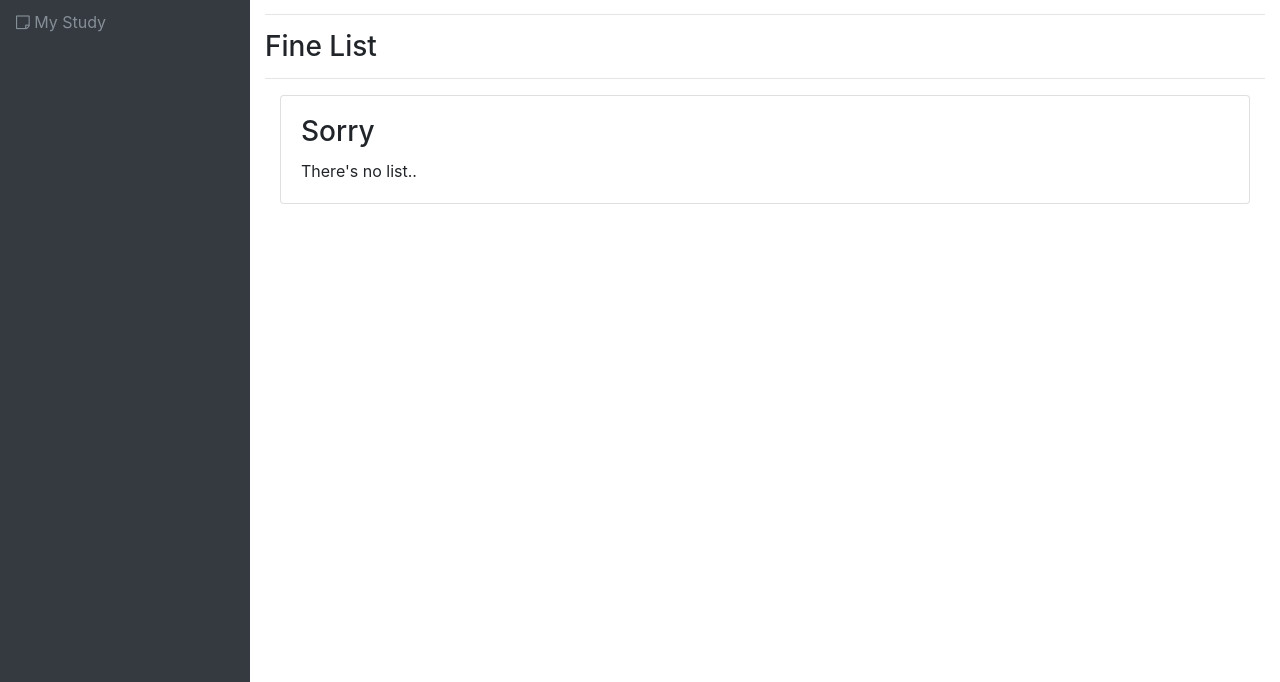
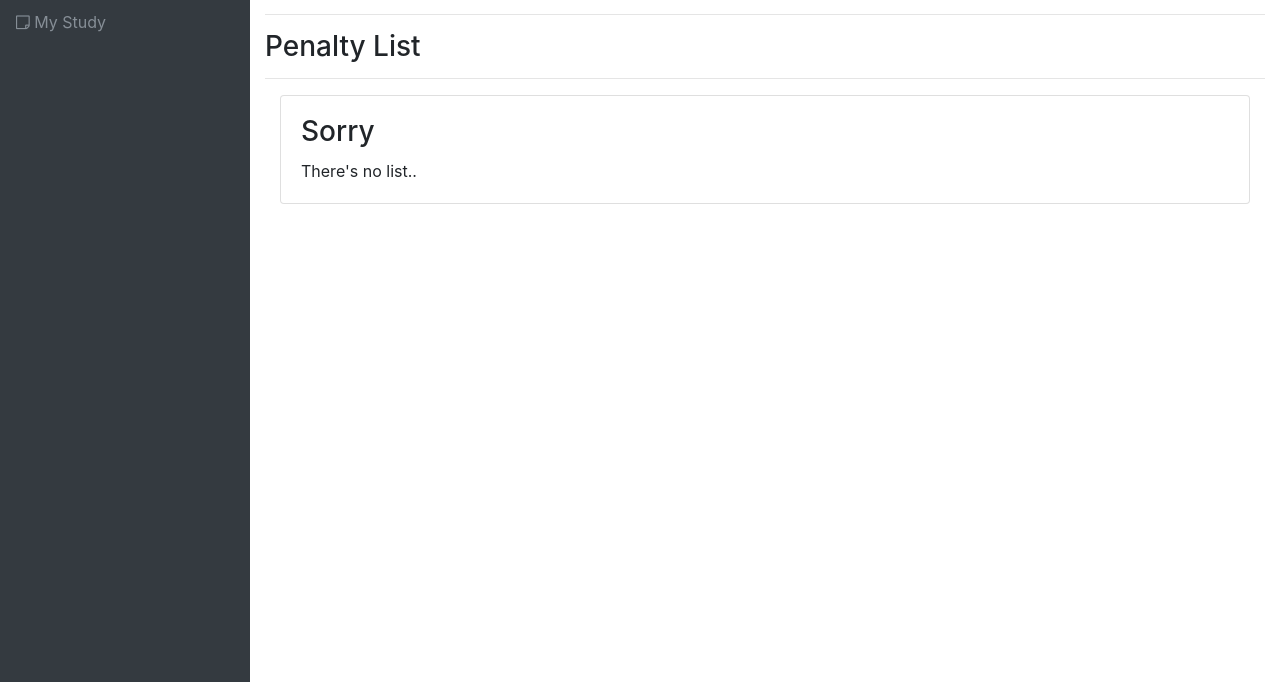
Before and after one commit to punkyoon/study-hard, a Django app: template templates/service/fine_list.html in a window 1280 px wide. Shown: the part 118-800 px from the top of the page. Run offline with Django 3.2, Linux system fonts and the light colour scheme; the template is opened without the code that fills it, so the values that code supplies are empty; some libraries are stand-ins or nearby versions.

Commit message:
fine->penalty

```diff
--- a/study_hard/settings.py
+++ b/study_hard/settings.py
@@ -78,7 +78,7 @@ WSGI_APPLICATION = 'study_hard.wsgi.application'
 
 # Database
 # https://docs.djangoproject.com/en/1.11/ref/settings/#databases
-'''
+
 DATABASES = {
     'default': {
         'ENGINE': 'django.db.backends.sqlite3',
@@ -97,7 +97,7 @@ DATABASES = {
         'PORT': '5432',
     }
 }
-
+'''
 
 # Password validation
 # https://docs.djangoproject.com/en/1.11/ref/settings/#auth-password-validators
--- a/templates/service/fine_list.html
+++ b/templates/service/fine_list.html
@@ -6,7 +6,7 @@
 <hr />
 
 <!-- List of fine -->
-<h3>Fine List</h3>
+<h3>Penalty List</h3>
 <hr />
 
 <!-- Admin can upload notice -->
@@ -25,17 +25,17 @@
       </div>
 
       <div class="form-group">
-        <label for="rate">Fine rate (₩)</label>
+        <label for="rate">Penalty rate (₩)</label>
         <input type="number" min="0" class="form-control" id="rate" name="rate" required>
       </div>
 
       <div class="form-group">
-        <label for="reason">Reason of imposing a fine</label>
+        <label for="reason">Reason of imposing a penalty</label>
         <textarea class="form-control" name="reason" rows="2" cols="50" autofocus required></textarea>
       </div>
 
       <div class="text-center">
-        <button class="btn btn-danger pull-right" type="submit">Impose Fine</button>
+        <button class="btn btn-danger pull-right" type="submit">Impose Penalty</button>
       </div>
     </form>
   </div>
@@ -48,13 +48,13 @@
     <div class="modal-dialog" role="document">
       <div class="modal-content">
         <div class="modal-header">
-          <h5 class="modal-title">Remove Fine</h5>
+          <h5 class="modal-title">Remove Penalty</h5>
           <button type="button" class="close" data-dismiss="modal" aria-label="Close">
             <span aria-hidden="true">&times;</span>
           </button>
         </div>
         <div class="modal-body">
-          Are you sure to remove a fine?
+          Are you sure to remove a penalty?
         </div>
         <div class="modal-footer">
           <button type="button" class="btn btn-secondary" data-dismiss="modal">Close</button>
@@ -72,12 +72,12 @@
       {% if is_admin %}
         <a class="btn btn-primary" href="/{{ study_info.url }}/paid_fine/{{ fine.hash_value}}/">
           {% if fine.fine_pay == False %}
-            Paid Fine
+            Paid Penalty
           {% else %}
-            Unpaid Fine
+            Unpaid Penalty
           {% endif %}
         </a>
-        <button class="btn btn-warning" id="{{ fine.hash_value }}" type="button" data-toggle="modal" data-target="#remove-modal" >Remove Fine</button>
+        <button class="btn btn-warning" id="{{ fine.hash_value }}" type="button" data-toggle="modal" data-target="#remove-modal" >Remove Penalty</button>
         <script>
         $('#{{ fine.hash_value }}').click(function() {
           //console.log(this.id);
--- a/templates/service/main.html
+++ b/templates/service/main.html
@@ -64,14 +64,14 @@
 
 
 <!-- List of fine -->
-<h3>Fine (Total: {{ total_fine }}₩)</h3>
+<h3>Penalty (Total: {{ total_fine }}₩)</h3>
 <hr />
 
 <div class="notice container">
   {% for fine in new_fine %}
   <div class="card">
     <div class="card-body">
-      <h5 class="card-text">{{ fine.user.username }} | {{ fine.fine_rate }}₩</h5>
+      <h5 class="card-text">{{ fine.user.username }} - {{ fine.fine_rate }}₩</h5>
       <p class="card-text">{{ fine.fine_reason }}</p>
       <h6 class="card-subtitle mb-2 text-muted">{{ fine.date|date:'Y-m-d' }}</h6>
     </div>
```
